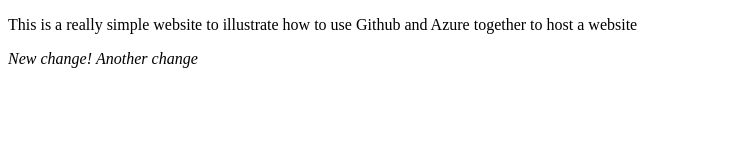
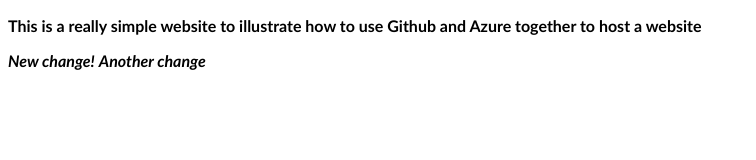
Before and after one commit to TBladen/simple-website, a plain HTML site: page index.html in a window 1280 px wide. Shown: the whole page, without its empty margins (0-756 px from the left). Drawn offline with Linux system fonts and the light colour scheme.

Commit message:
Make font pretty

```diff
--- a/index.html
+++ b/index.html
@@ -2,6 +2,7 @@
 <html>
   <head>
     <title>Simple Website</title>
+    <link rel="stylesheet" href="styles.css" />
   </head>
   <body>
     <p>This is a really simple website to illustrate how to use Github and Azure together to host a website<p>
--- /dev/null
+++ b/styles.css
@@ -0,0 +1,4 @@
+p {
+    font-family: 'Trebuchet MS', 'Lucida Sans Unicode', 'Lucida Grande', 'Lucida Sans', Arial, sans-serif;
+    font-weight: bold;
+}
```
